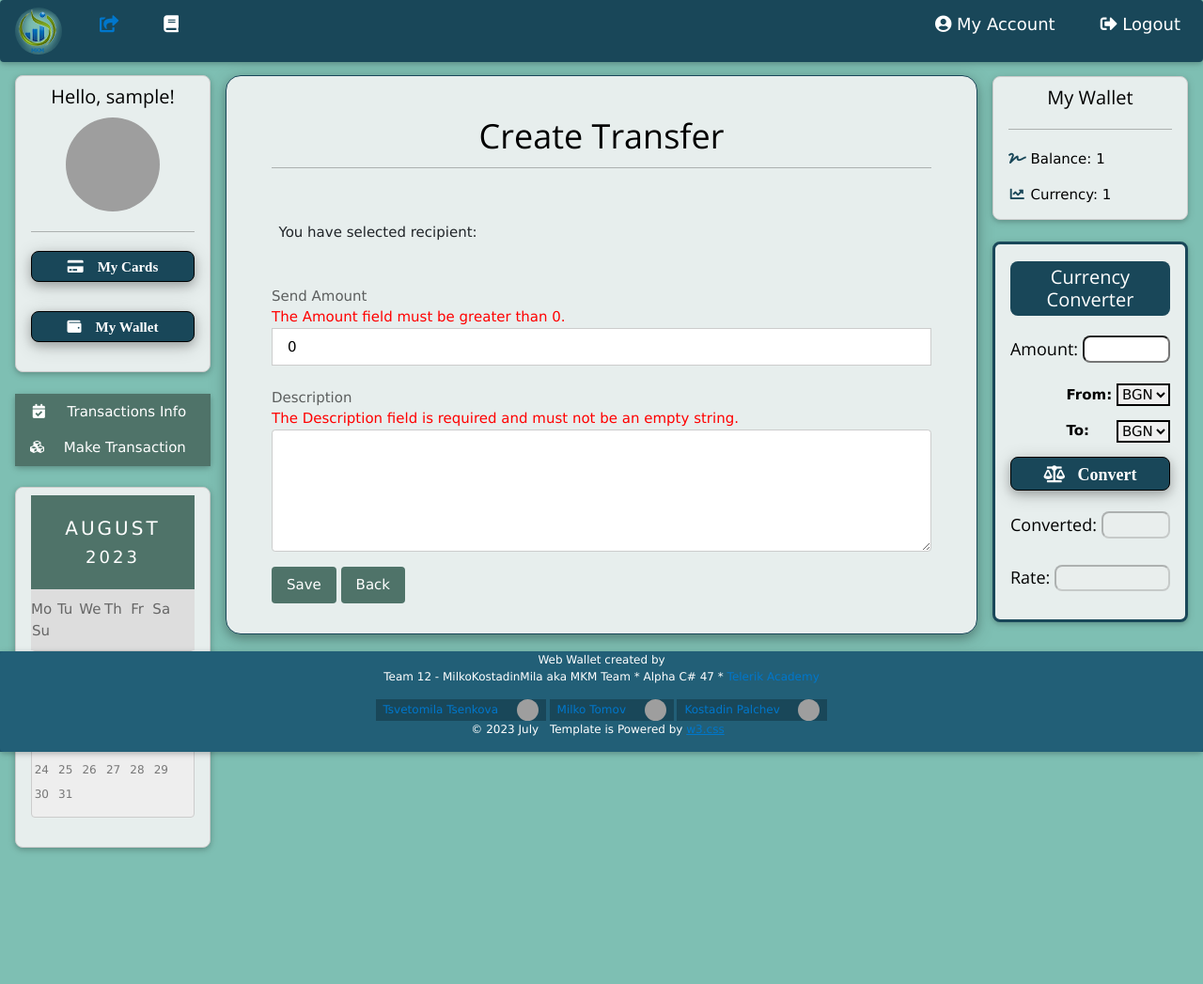
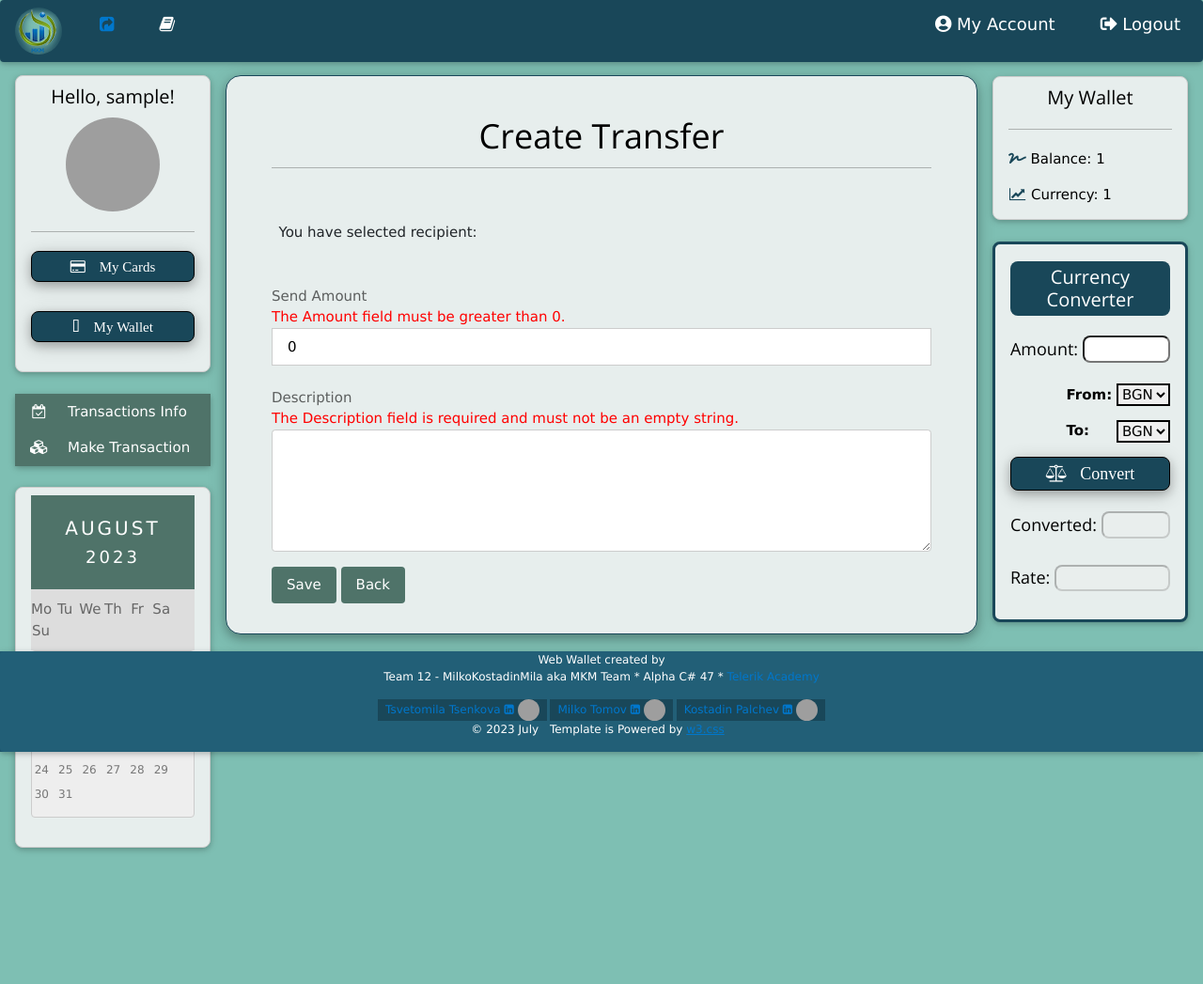
Before and after one commit to vilimov/VirtualWallet_TelerikProject, an ASP.NET Core app: page /Transactions/CreateTransfer in a window 1280 px wide. Shown: the whole page at 94% size. Run offline with ASP.NET Core 8, Linux system fonts and the light colour scheme; the visitor is signed in with stand-in values (Sample User, id 1); data comes from the database, SQL or seed files in the repository; style sheets or scripts are compiled from the project's sources; some libraries are stand-ins or nearby versions; grey boxes are pictures that could not be loaded.

Commit message:
some changes

```diff
--- a/Virtual Wallet/Virtual Wallet/Controllers/MVC/UsersController.cs
+++ b/Virtual Wallet/Virtual Wallet/Controllers/MVC/UsersController.cs
@@ -120,7 +120,7 @@
             try
             {
                 userService.Verify(token);
-                ViewBag.Message = "Email successfully verified!";
+                ViewBag.Message = "Email successfully verified! Please click Login!";
             }
             catch (EmailVerificationException ex)
             {
--- a/Virtual Wallet/Virtual Wallet/Program.cs
+++ b/Virtual Wallet/Virtual Wallet/Program.cs
@@ -38,8 +38,8 @@
             {
 
 
-                string connectionString = @"Server=FREAKY\MSSQLSERVER2022;Database=VirtualWalletDataBase;Trusted_Connection=True;Encrypt=False;";
-				//string connectionString = @"Server=MILA-V15G2\SQLEXPRESS;Database=VirtualWalletDataBase;Trusted_Connection=True;Encrypt=False;";
+                //string connectionString = @"Server=FREAKY\MSSQLSERVER2022;Database=VirtualWalletDataBase;Trusted_Connection=True;Encrypt=False;";
+				string connectionString = @"Server=MILA-V15G2\SQLEXPRESS;Database=VirtualWalletDataBase;Trusted_Connection=True;Encrypt=False;";
                 //string connectionString = @"Server=VILIMOV-PC;Database=VirtualWalletDataBase;Trusted_Connection=True;Encrypt=False;";
                 //string connectionString = @"Server=localhost;Database=VirtualWalletDataBase;Trusted_Connection=True;Encrypt=False;";
 
--- a/Virtual Wallet/Virtual Wallet/Views/Cards/Details.cshtml
+++ b/Virtual Wallet/Virtual Wallet/Views/Cards/Details.cshtml
@@ -9,6 +9,8 @@
 
 <link rel="stylesheet" href="~/css/PopUpStyle.css" asp-append-version="true" />
 <link rel="stylesheet" href="~/css/site.css" asp-append-version="true" />
+<link rel="stylesheet" href="https://cdnjs.cloudflare.com/ajax/libs/font-awesome/4.7.0/css/font-awesome.min.css">
+
 <div style="position: relative;">
 	<h4>Card details:</h4>
 	<hr />
--- a/Virtual Wallet/Virtual Wallet/Views/Home/Welcomepage.cshtml
+++ b/Virtual Wallet/Virtual Wallet/Views/Home/Welcomepage.cshtml
@@ -15,7 +15,7 @@
 	}
 </style>
 
-<div class="w3-content w3-display-container" style="max-width:100%; color:aqua">
+<div class="w3-content w3-display-container" style="max-width:1200px; color:aqua">
 	<img class="mySlides" src="~/images/common/wall_1.jpg" style="width:100%">
 	<img class="mySlides" src="~/images/common/wall_2.jpg" style="width:100%">
 	<img class="mySlides" src="~/images/common/wall_3.jpg" style="width:100%">
--- a/Virtual Wallet/Virtual Wallet/Views/Transactions/CreateTransfer.cshtml
+++ b/Virtual Wallet/Virtual Wallet/Views/Transactions/CreateTransfer.cshtml
@@ -16,6 +16,7 @@
 	</div>
 }
 <link rel="stylesheet" href="~/css/PopUpStyle.css" asp-append-version="true" />
+<link rel="stylesheet" href="https://cdnjs.cloudflare.com/ajax/libs/font-awesome/4.7.0/css/font-awesome.min.css">
 
 <div class="w3-container w3-white w3-padding-32">
 	<h1 class="w3-center">@this.ViewData["PageTitle"]</h1>
@@ -64,7 +65,7 @@
 
 <div id="customPopup" class="custom-popup ">
 	<div class="popup-content">
-		<i class="fa fa-question-circle fa-5x" aria-hidden="true"></i>
+		<i class="fa fa-question-circle-o fa-5x" aria-hidden="true"></i>
 		<hr />
 		<p>Are you sure you want to make the transaction?</p><hr />
 		<p class="w3-opacity">This action cannot be undone.</p>
--- a/Virtual Wallet/Virtual Wallet/Views/Transactions/SelectRecipient.cshtml
+++ b/Virtual Wallet/Virtual Wallet/Views/Transactions/SelectRecipient.cshtml
@@ -44,7 +44,7 @@
             }
         </tbody>
     </table>
-    <div class="d-flex justify-content-center">
+    <div class="d-flex justify-content-center" style="margin-bottom:20px">
         <form asp-action="SelectRecipient" asp-controller="Transactions" method="get" class="d-inline">
             <input type="hidden" name="pageNumber" value="@(Model.PageNumber - 1)" />
             <input type="hidden" name="search" value="@Model.Search" />
--- a/Virtual Wallet/Virtual Wallet/Views/Transactions/_CreateTransactions.cshtml
+++ b/Virtual Wallet/Virtual Wallet/Views/Transactions/_CreateTransactions.cshtml
@@ -1,6 +1,7 @@
 @model Virtual_Wallet.Models.ViewModels.MakeCardTransactionViewModel
 <!-- POP UP CSS-->
 <link rel="stylesheet" href="~/css/PopUpStyle.css" asp-append-version="true" />
+<link rel="stylesheet" href="https://cdnjs.cloudflare.com/ajax/libs/font-awesome/4.7.0/css/font-awesome.min.css">
 
 <div class="w3-container w3-white w3-padding-32">
 	<h1 class="w3-center">@this.ViewData["PageTitle"]</h1>
@@ -47,7 +48,7 @@
 <!-- POP UP HTML-->
 <div id="customPopup" class="custom-popup ">
 	<div class="popup-content">
-		<i class="fa fa-question-circle fa-5x" aria-hidden="true"></i>
+		<i class="fa fa-question-circle-o fa-5x" aria-hidden="true"></i>
 		<hr />
 		<p>Are you sure you want to make the transaction?</p><hr />
 		<p class="w3-opacity">This action cannot be undone.</p>
--- a/Virtual Wallet/Virtual Wallet/Views/Transactions/_ListOfTransactions.cshtml
+++ b/Virtual Wallet/Virtual Wallet/Views/Transactions/_ListOfTransactions.cshtml
@@ -61,7 +61,7 @@
 		</table>
 	</div>
 
-	<div class="tbl-content">
+	<div class="tbl-content" style="margin-bottom:20px">
 		<table cellpadding="0" cellspacing="0" border="0">
 			<tbody>
 				@if (this.Model.TansactionsShow.Count < 1)
--- a/Virtual Wallet/Virtual Wallet/Views/Wallets/Details.cshtml
+++ b/Virtual Wallet/Virtual Wallet/Views/Wallets/Details.cshtml
@@ -9,6 +9,8 @@
 
 <link rel="stylesheet" href="~/css/PopUpStyle.css" asp-append-version="true" />
 <link rel="stylesheet" href="~/css/site.css" asp-append-version="true" />
+<link rel="stylesheet" href="https://cdnjs.cloudflare.com/ajax/libs/font-awesome/4.7.0/css/font-awesome.min.css">
+
 <div style="position: relative;">
 	<h4>Wallet details:</h4>
 	<hr />
--- a/Virtual Wallet/Virtual Wallet/wwwroot/css/tableStyles.css
+++ b/Virtual Wallet/Virtual Wallet/wwwroot/css/tableStyles.css
@@ -18,7 +18,7 @@
 }
 
 .tbl-content {
-    height: 300px;
+    height: 350px;
     overflow-x: auto;
     margin-top: 0px;
     border: 1px solid rgba(255,255,255,0.3);
```
Also changed, not shown: Virtual Wallet/Virtual Wallet/wwwroot/Images/Users/2874c3c7-ccee-4348-9754-e5c70834cde4_Screenshot 2023-08-02 140450.png (added), Virtual Wallet/Virtual Wallet/wwwroot/Images/Users/59b62d7e-5cb6-421e-9283-1a0be09f965d_Screenshot 2023-08-02 141511.png (added), Virtual Wallet/Virtual Wallet/wwwroot/Images/Users/62ddce83-b622-4281-9ecf-0beba148c1af_Screenshot 2023-08-02 141511.png (added), Virtual Wallet/Virtual Wallet/wwwroot/Images/Users/66cc4886-cb9a-4ec0-b9d7-48febf231b45_Screenshot 2023-08-02 140541.png (added).
